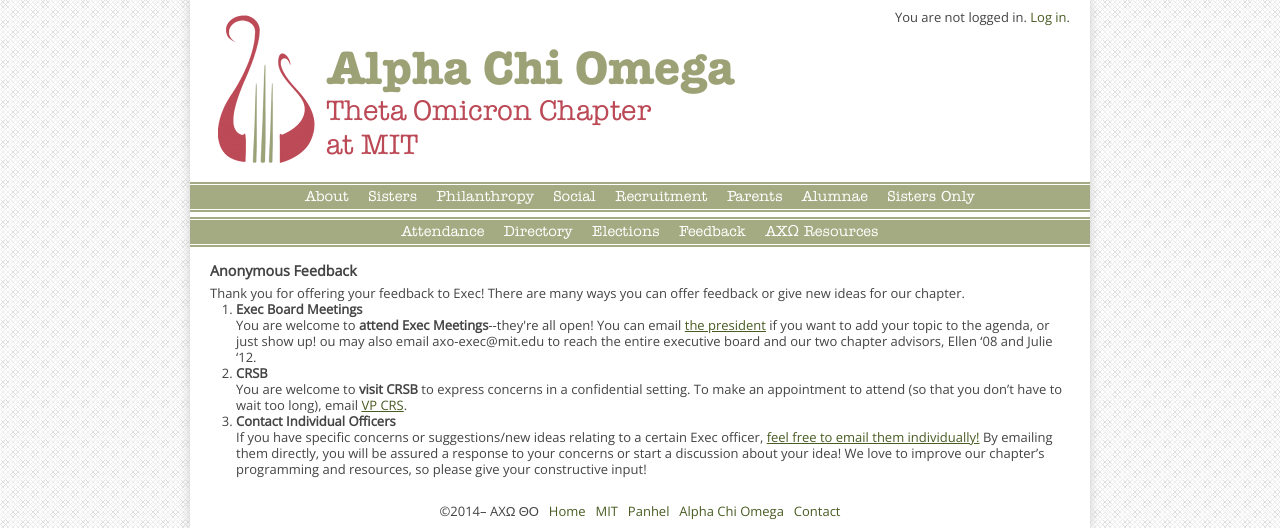
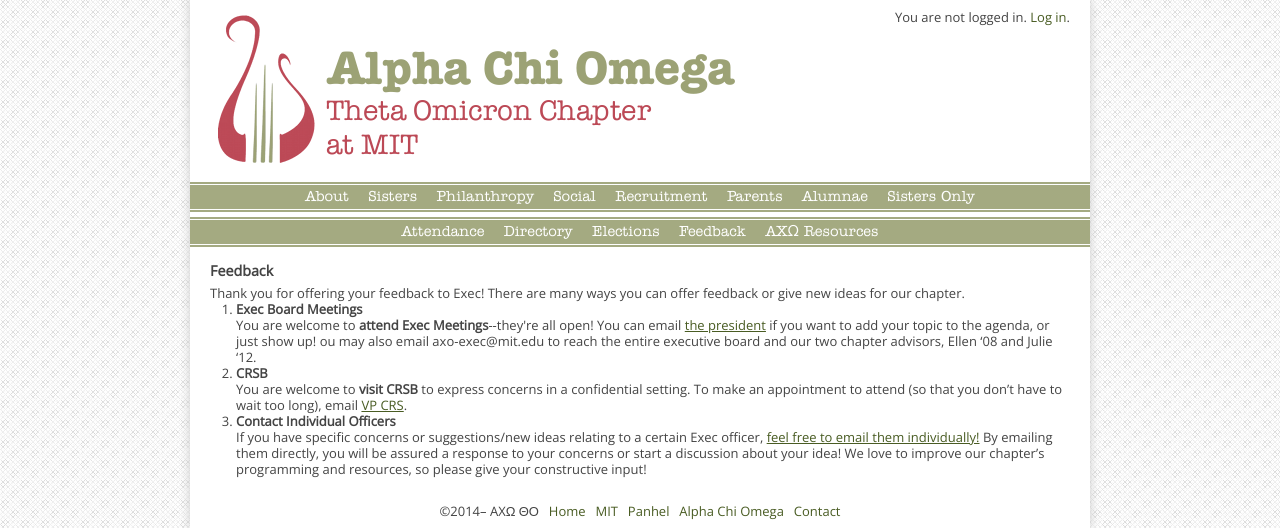
Before and after one commit to leibovic/rutabaga, a Django app: template website/templates/sistersonly/feedback.html in a window 1280 px wide. Shown: the part 21-549 px from the top of the page. Run offline with Django 3.2, Linux system fonts and the light colour scheme; the template is opened without the code that fills it, so the values that code supplies are empty; some libraries are stand-ins or nearby versions.

Commit message:
Change to feedback form

```diff
--- a/website/templates/sistersonly/feedback.html
+++ b/website/templates/sistersonly/feedback.html
@@ -4,7 +4,7 @@
 
 {% block main %}
 <div class="content">
-  <h1>Anonymous Feedback</h2>
+  <h1>Feedback</h2>
   Thank you for offering your feedback to Exec! There are many ways you can offer feedback or give new ideas for our chapter.
 
   <ol>
```
